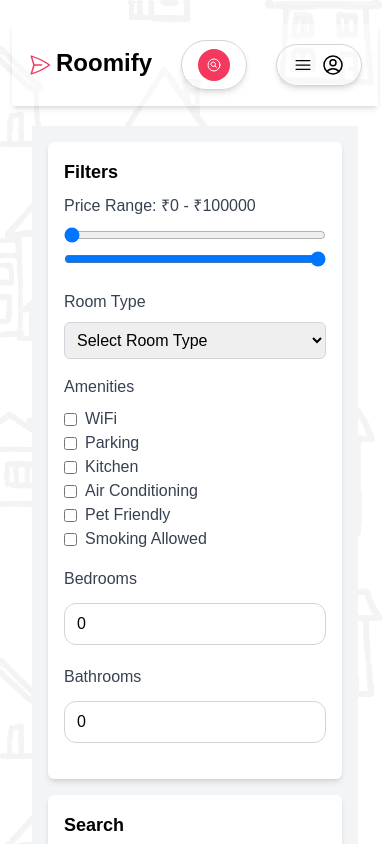
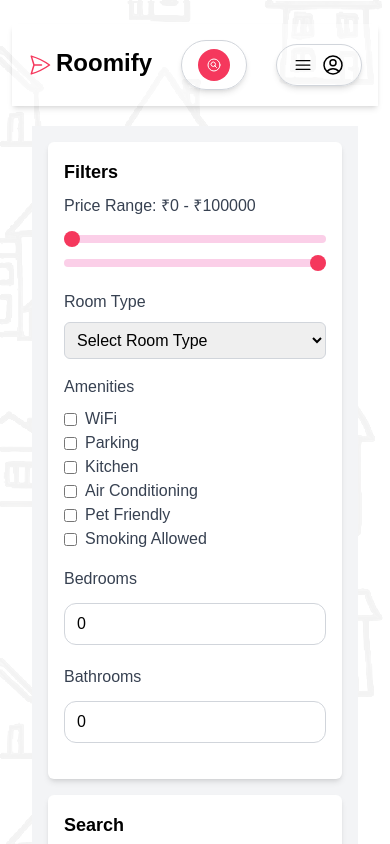
Before and after one commit to Rarma03/roomify-aws-deploy-01, a React (Vite) app: page /search in a window 390 px wide. Shown: the top 844 px of the page. Built offline with nearby package versions, Linux system fonts and the light colour scheme; no server answers; a web font is replaced by a local one.

Commit message:
Update Styling

```diff
--- a/src/index.css
+++ b/src/index.css
@@ -32,3 +32,20 @@ textarea{
     @apply w-full border my-1 py-2 px-3 rounded-2xl;
     height: 140px;
 }
+
+/* Custom CSS for Tailwind range slider */
+.range-slider {
+    @apply appearance-none w-full h-2 bg-pink-200 rounded-lg outline-none transition duration-200 ease-in-out;
+}
+
+.range-slider::-webkit-slider-thumb {
+    @apply appearance-none w-4 h-4 bg-primary rounded-full cursor-pointer;
+}
+
+.range-slider::-moz-range-thumb {
+    @apply appearance-none w-4 h-4 bg-pink-500 rounded-full cursor-pointer;
+}
+
+.range-slider::-ms-thumb {
+    @apply appearance-none w-4 h-4 bg-pink-500 rounded-full cursor-pointer;
+}
--- a/src/pages/RentingRequestPage.jsx
+++ b/src/pages/RentingRequestPage.jsx
@@ -32,7 +32,7 @@ export default function RentingRequestPage() {
                         </div>
                     ))
                 ) : (
-                    <p>No booking requests available.</p>
+                    <p className="bg-yellow-100 p-1">Discount Your Place More If there is No booking requests available.</p>
                 )}
             </div>
         </div>
--- a/src/pages/SearchPage.jsx
+++ b/src/pages/SearchPage.jsx
@@ -63,7 +63,7 @@ export default function SearchPage() {
                         <label className="block text-gray-700 mb-2">Price Range: ₹{price[0]} - ₹{price[1]}</label>
                         <input
                             type="range"
-                            className="w-full"
+                            className="w-full range-slider"
                             min="0"
                             max="100000"
                             step="10"
@@ -72,7 +72,7 @@ export default function SearchPage() {
                         />
                         <input
                             type="range"
-                            className="w-full"
+                            className="w-full range-slider"
                             min="0"
                             max="100000"
                             step="10"
--- a/src/pages/SinglePlacePage.jsx
+++ b/src/pages/SinglePlacePage.jsx
@@ -93,19 +93,21 @@ export default function SinglePlacePage() {
                     <b>Room Type: </b>{place.roomType}<br />
                     <b>Bedrooms: </b>{place.bedrooms}<br />
                     <b>Bathrooms: </b>{place.bathrooms}<br />
-                    <b>Amenities: </b><br />
-                    <ul>
-                        {place.amenities && Object.entries(place.amenities).map(([key, value]) => (
-                            <li key={key}><b>{key.replace(/([A-Z])/g, ' $1').toUpperCase()}: </b>{value ? 'Yes' : 'No'}</li>
-                        ))}
-                    </ul>
+                    <div className="my-7">
+                        <b className="text-xl">Amenities: </b><br />
+                        <ul className="grid grid-cols-2">
+                            {place.amenities && Object.entries(place.amenities).map(([key, value]) => (
+                                <li key={key}>{key.replace(/([A-Z])/g, ' $1').replace(/^./, str => str.toUpperCase())}: {value ? 'Yes' : 'No'}</li>
+                            ))}
+                        </ul>
+                    </div>
                 </div>
                 <BookingWidget place={place} />
             </div>
             <div>
-                <h2 className="font-semibold text-1xl mt-5">Extra Info</h2>
+                <h2 className="font-semibold text-1xl mt-10 md:mt-1">Extra Info</h2>
             </div>
-            <div className="text-sm text-gray-700 leading-4 mb-4 mt-1">
+            <div className="text-sm text-gray-700 leading-4 mb-4">
                 {place.extraInfo}
             </div>
         </div>
```
